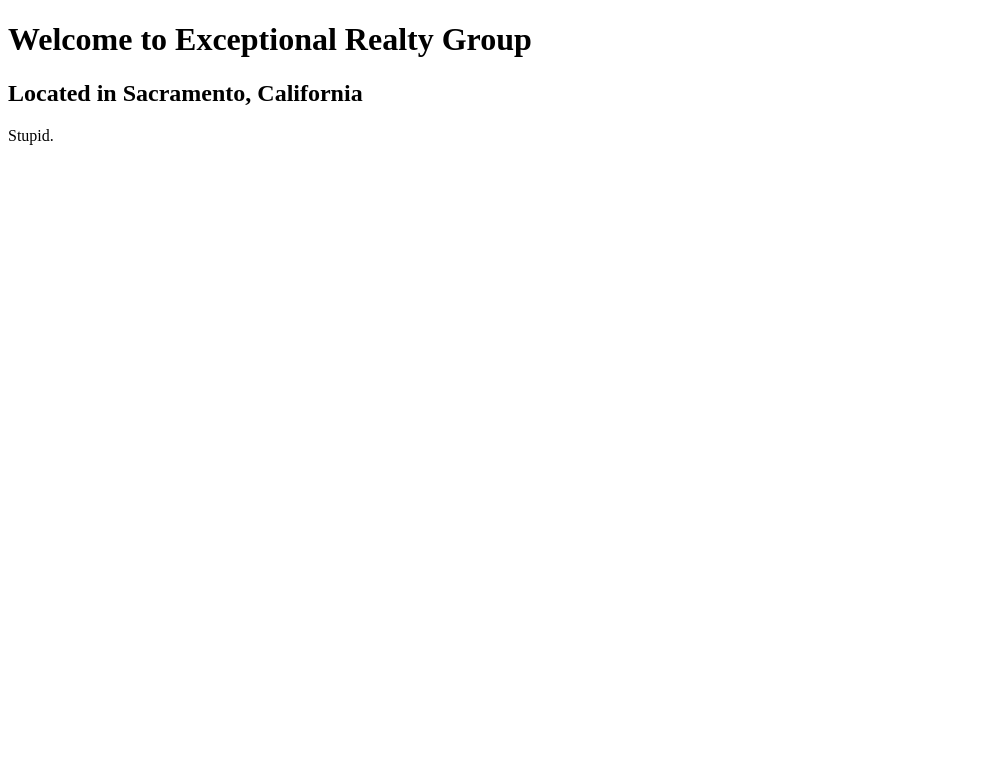
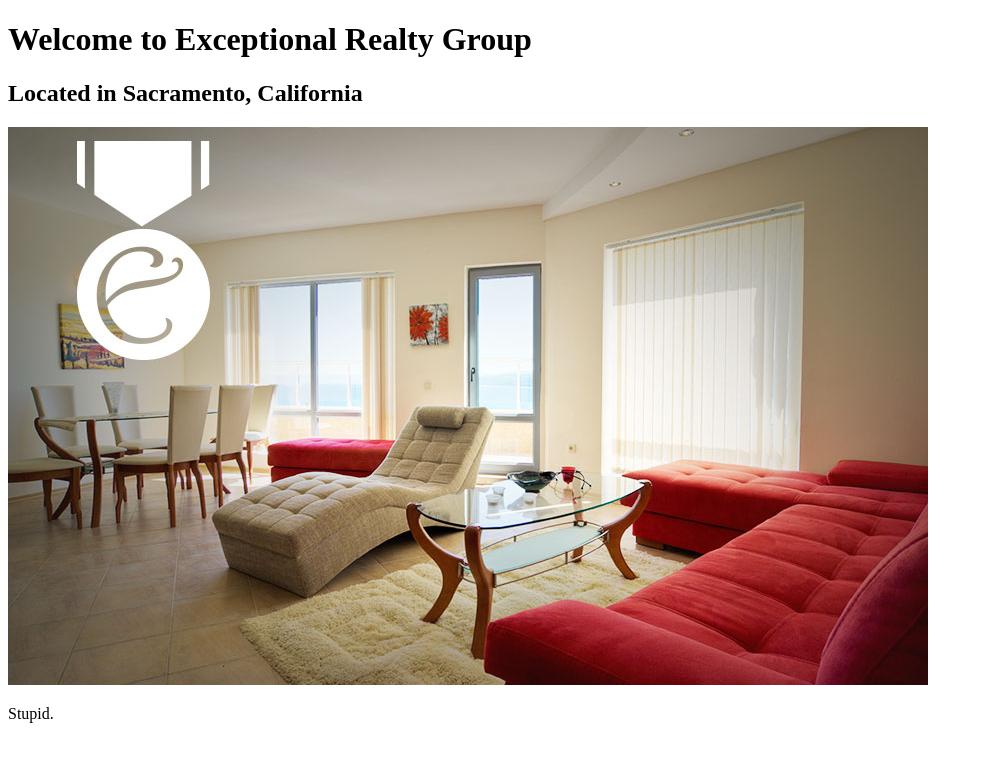
Before and after one commit to mackenzie-km/exceptional-realty, a plain HTML site: page index.html in a window 1280 px wide. Shown: the whole page, without its empty margins (0-983 px from the left). Drawn offline with Linux system fonts and the light colour scheme.

Commit message:
Updated image on index page

```diff
--- a/index.html
+++ b/index.html
@@ -15,6 +15,13 @@
     <h1>Welcome to Exceptional Realty Group</h1>
     <!--Don't need to worry about p here-->
     <h2>Located in Sacramento, California</h2>
+
+    <!--foldername/ = go inside the folder.
+    filename = use a file in the current directory
+    ../ leave the current folder and go up to the parent
+    -->
+    <img src="images/intro-pic.jpg" title="Welcome to Exceptional"
+    alt ="The awkwardest living room ever.">
     <p>Stupid.</p>
   </body>
 </html>
```
